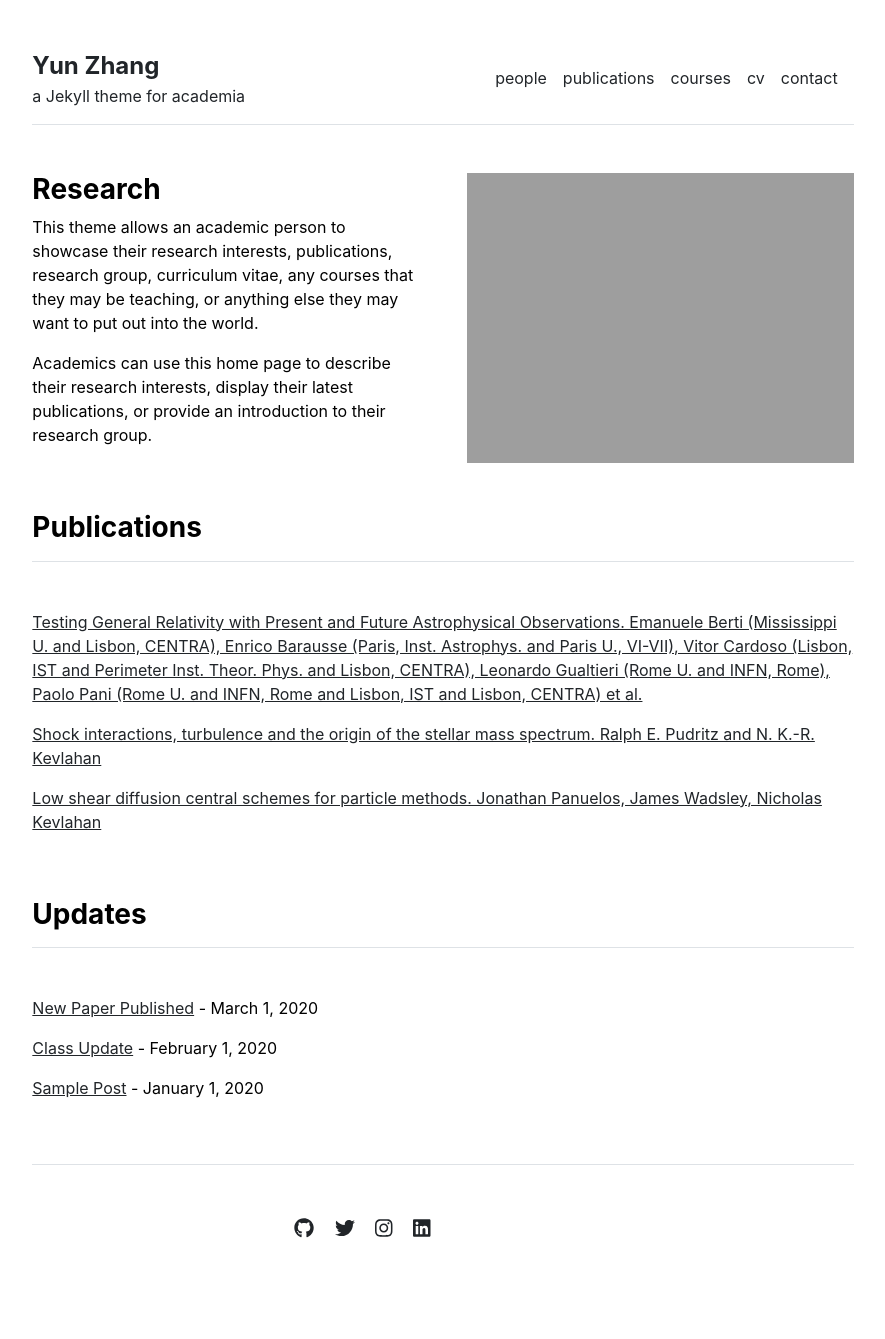
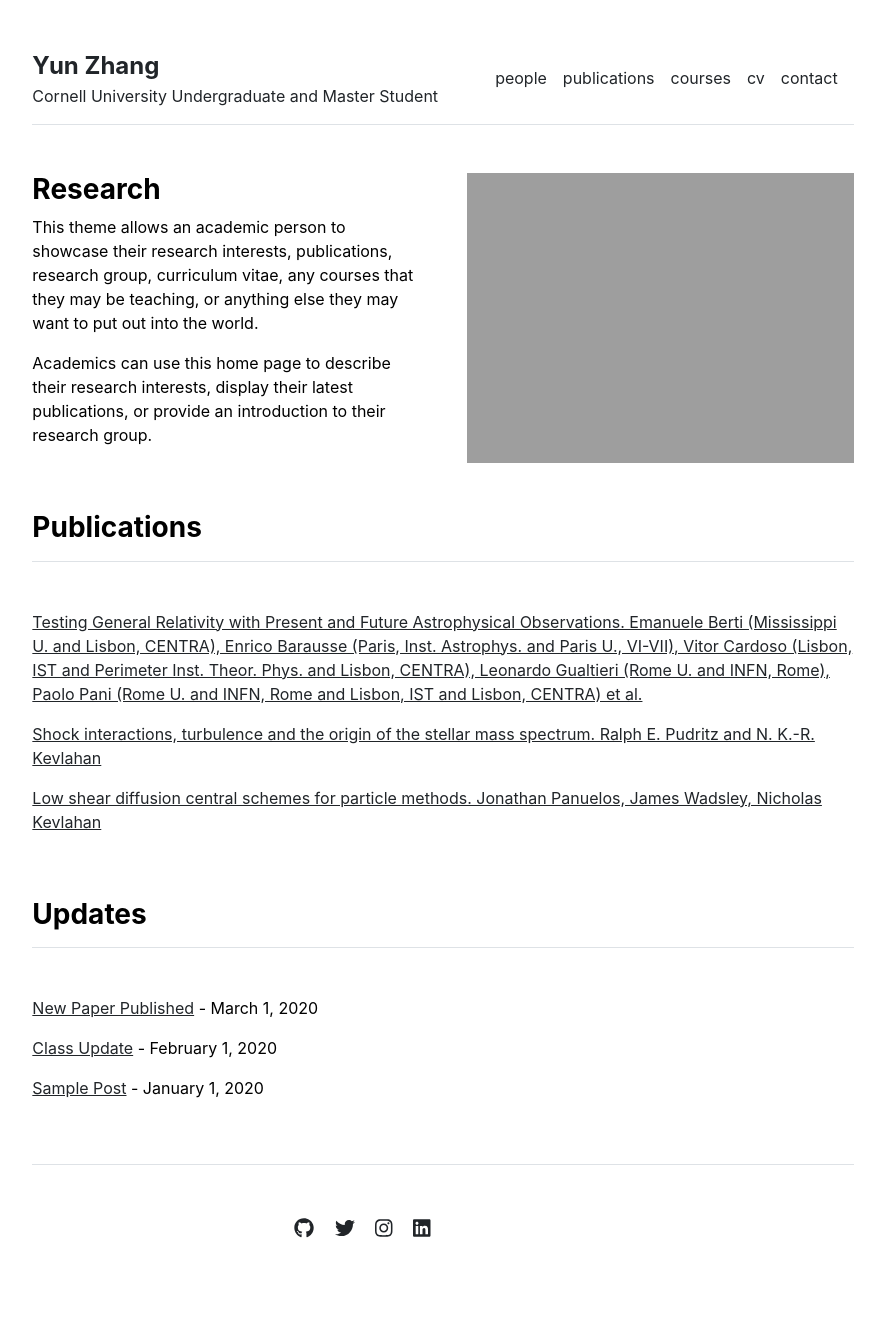
Before and after one commit to yunnnnnnnz/yunzhang, a Jekyll site: the page built from index.md, in a window 1280 px wide. Shown: the whole page, without its empty margins (197-1082 px from the left). Built offline with Jekyll 4.4.1, drawn with Linux system fonts in a browser that asks for light colours.

Commit message:
Update _config.yml

```diff
--- a/_config.yml
+++ b/_config.yml
@@ -1,4 +1,4 @@
 url: "" # the base hostname & protocol for your site, e.g. http://example.com
 baseurl: "" # the subpath of your site, e.g. /blog
 title: "Yun Zhang" # the name of your site, e.g. ACME Corp.
-description: "a Jekyll theme for academia"
+description: "Cornell University Undergraduate and Master Student"
```
